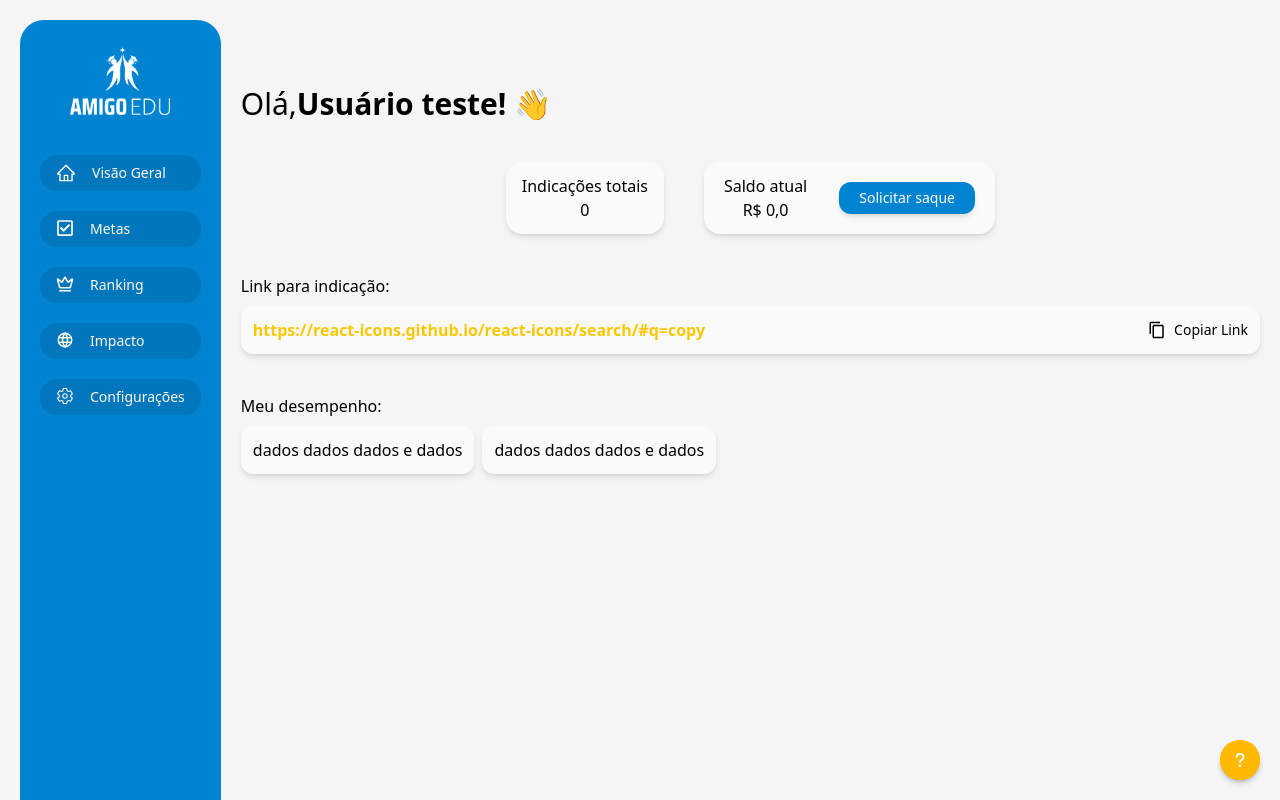
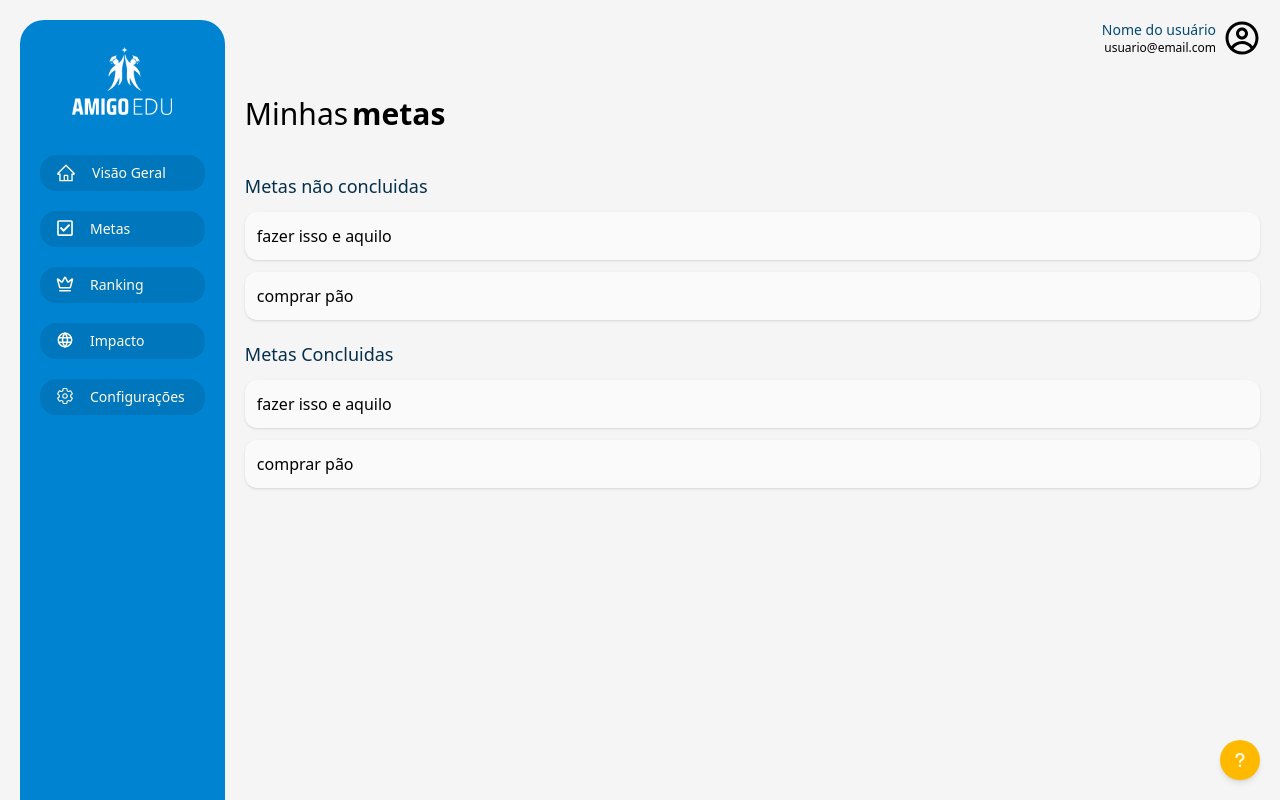
Before and after one commit to Juh-MM/AmigoEdu-frontend, a React (Vite) app: page /Metas in a window 1280 px wide. Shown: the top 800 px of the page. Built offline with nearby package versions, Linux system fonts and the light colour scheme.

Commit message:
Inicio Metas

```diff
--- a/src/App.jsx
+++ b/src/App.jsx
@@ -1,18 +1,26 @@
 import './App.css'
 import Home from './pages/Home'
 import Metas from './pages/Metas'
+import Sidebar from './components/Sidebar'
+import Ajuda from './components/Ajuda'
+import Profile from './components/Profile'
 
-import { BrowserRouter as Router, Routes, Route } from 'react-router-dom';
+import { Routes, Route } from 'react-router-dom';
 
 function App() {
   return (
-    <Router>
-      <Home />
+    <div className="flex flex-row bg-neutral-100 min-h-screen">
+      <Sidebar />
 
+      <div className="flex flex-col w-full">
+        <Profile />
         <Routes>
-          <Route path="/metas" element={<Metas />} />
+          <Route path="/" element={<Home />} />
+          <Route path="/Metas" element={<Metas />} />
         </Routes>
-  </Router>
+        <Ajuda />
+      </div>
+    </div>
   )
 }
 
--- a/src/components/Dashboards.jsx
+++ b/src/components/Dashboards.jsx
@@ -1,16 +1,16 @@
 export default function Dashboards(){
     return (
-        <div className="flex flex-col gap-2">
+        <div className="flex flex-col gap-2 w-full">
             <h1 className="">Meu desempenho:</h1>
-            <div className="flex flex-row gap-2">
-                <div className="p-3 bg-neutral-50 rounded-xl flex flex-row justify-between items-center shadow-md">
+            <div className="flex flex-row gap-2 w-full justify-between">
+                <div className="p-3 bg-neutral-50 rounded-xl flex flex-row justify-between items-center shadow">
                     <span>
-                        dados dados dados e dados
+                        dados dados dados e dados dados dados dados e dadosdados dados dados e dados dados dados dados e dados
                     </span>
                 </div>
-                <div className="p-3 bg-neutral-50 rounded-xl flex flex-row justify-between items-center shadow-md">
+                <div className="p-3 bg-neutral-50 rounded-xl flex flex-row justify-between items-center shadow">
                     <span>
-                        dados dados dados e dados
+                        dados dados dados e dados dados dados dados e dadosdados dados dados e dados dados dados dados e dados
                     </span>
                 </div>
             </div>
--- a/src/components/Link.jsx
+++ b/src/components/Link.jsx
@@ -19,7 +19,7 @@ export default function Link() {
     return(
         <div className="flex flex-col gap-2 w-full">
             <h1 className="">Link para indicação:</h1>
-            <div className="p-3 bg-neutral-50 rounded-xl flex flex-row justify-between items-center shadow-md">
+            <div className="p-3 bg-neutral-50 rounded-xl flex flex-row justify-between items-center shadow">
                 <span className="text-yellow-400 font-semibold">https://react-icons.github.io/react-icons/search/#q=copy</span>
                 <button onClick={copyLink} className="flex flex-row gap-2 items-center text-sm hover:text-sky-700">
                     <MdOutlineContentCopy className="text-lg" />
--- a/src/components/Overview.jsx
+++ b/src/components/Overview.jsx
@@ -3,11 +3,11 @@ import SaqueButton from "./SaqueButton";
 export default function Overview() {
     return(
         <div className="flex gap-10 w-full     justify-center">
-            <div className="flex flex-col justify-center  bg-neutral-50 h-18 p-4 rounded-2xl items-center shadow-md">
+            <div className="flex flex-col justify-center  bg-neutral-50 h-18 p-4 rounded-2xl items-center shadow">
                 <h1 className="">Indicações totais</h1>
                 <span className="font-medium">0</span>
             </div>
-            <div className="flex gap-8 justify-center items-center bg-neutral-50 p-5 h-18 rounded-2xl shadow-md">
+            <div className="flex gap-8 justify-center items-center bg-neutral-50 p-5 h-18 rounded-2xl shadow">
                 <div className="flex flex-col items-center">
                     <h1 className="">Saldo atual</h1>
                     <span className="font-medium">R$ 0,0</span>
--- a/src/components/Profile.jsx
+++ b/src/components/Profile.jsx
@@ -1 +1,16 @@
-//buscar foto do usuario logado
+import { CgProfile } from "react-icons/cg";
+
+export default function Profile() {
+    return(
+        <div className="flex flex-row justify-end m-5">
+            <div className="flex flex-row gap-2 items-center">
+                <div className="flex flex-col gap-0 items-end">
+                    <span className="text-sm text-sky-900">Nome do usuário</span>
+                    <span className="text-xs">usuario@email.com</span>
+                </div>
+                <CgProfile className="text-4xl" />
+            </div>
+
+        </div>
+    )
+}
--- a/src/components/SaqueButton.jsx
+++ b/src/components/SaqueButton.jsx
@@ -1,6 +1,6 @@
 export default function Ola() {
     return(
-        <button div className="bg-sky-600 text-white h-8 px-5 rounded-xl hover:bg-sky-700 shadow-md text-sm">
+        <button div className="bg-sky-600 text-white h-8 px-5 rounded-xl hover:bg-sky-700 shadow text-sm">
             Solicitar saque
         </button>
     )
--- a/src/components/Sidebar.jsx
+++ b/src/components/Sidebar.jsx
@@ -15,26 +15,26 @@ export default function Sidebar() {
             <div className="flex flex-col w-full gap-10 items-center">
                 <img src={Logo} className="w-25" alt="Logo do AmigoEdu"/>
                 <div className="flex flex-col gap-5 w-full">
-                    <div div className="flex gap-4 p-2 align-middle bg-sky-700/50 rounded-2xl px-4 hover:bg-sky-700/70 hover:cursor-pointer">
+                    <Link to="/" div className="flex gap-4 p-2 align-middle bg-sky-700/50 rounded-2xl px-4 hover:bg-sky-700/70 hover:cursor-pointer">
                         <AiOutlineHome className="text-amber-50 text-xl"/>
-                        <Link to="/"  className="text-amber-50">Visão Geral</Link>
-                    </div>
-                    <div div className="flex gap-4 p-2 align-middle bg-sky-700/50 rounded-2xl px-4 hover:bg-sky-700/70 hover:cursor-pointer">
+                        <h1 className="text-amber-50">Visão Geral</h1>
+                    </Link>
+                    <Link to="/Metas" div className="flex gap-4 p-2 align-middle bg-sky-700/50 rounded-2xl px-4 hover:bg-sky-700/70 hover:cursor-pointer">
                         <FaRegCheckSquare className="text-amber-50 text-lg"/>
-                        <Link to="/metas"  className="text-amber-50">Metas</Link>
-                    </div>
-                    <div div className="flex gap-4 p-2 align-middle bg-sky-700/50 rounded-2xl px-4 hover:bg-sky-700/70 hover:cursor-pointer">
+                        <h1 className="text-amber-50">Metas</h1>
+                    </Link>
+                    <Link to="/" div className="flex gap-4 p-2 align-middle bg-sky-700/50 rounded-2xl px-4 hover:bg-sky-700/70 hover:cursor-pointer">
                         <LuCrown className="text-amber-50 text-lg"/>
-                        <Link to="/"  className="text-amber-50">Ranking</Link>
-                    </div>
-                    <div div className="flex gap-4 p-2 align-middle bg-sky-700/50 rounded-2xl px-4 hover:bg-sky-700/70 hover:cursor-pointer">
+                        <h1 className="text-amber-50">Ranking</h1>
+                    </Link>
+                    <Link to="/" div className="flex gap-4 p-2 align-middle bg-sky-700/50 rounded-2xl px-4 hover:bg-sky-700/70 hover:cursor-pointer">
                         <TbWorld className="text-amber-50 text-lg"/>
-                        <Link to="/"  className="text-amber-50">Impacto</Link>
-                    </div>
-                    <div div className="flex gap-4 p-2 align-middle bg-sky-700/50 rounded-2xl px-4 hover:bg-sky-700/70 hover:cursor-pointer">
+                        <h1 className="text-amber-50">Impacto</h1>
+                    </Link>
+                    <Link to="/" div className="flex gap-4 p-2 align-middle bg-sky-700/50 rounded-2xl px-4 hover:bg-sky-700/70 hover:cursor-pointer">
                         <IoSettingsOutline  className="text-amber-50 text-lg"/>
-                        <Link to="/"  className="text-amber-50">Configurações</Link>
-                    </div>
+                        <h1 className="text-amber-50">Configurações</h1>
+                    </Link>
                 </div>
             </div>
 
--- a/src/main.jsx
+++ b/src/main.jsx
@@ -1,9 +1,12 @@
 import { StrictMode } from 'react'
 import { createRoot } from 'react-dom/client'
+import { BrowserRouter } from 'react-router-dom'
 import App from './App.jsx'
 
 createRoot(document.getElementById('root')).render(
   <StrictMode>
-    <App />
+    <BrowserRouter>
+      <App />
+    </BrowserRouter>
   </StrictMode>,
 )
--- a/src/pages/Home.jsx
+++ b/src/pages/Home.jsx
@@ -1,5 +1,3 @@
-import Sidebar from '../components/Sidebar'
-import Ajuda from '../components/Ajuda'
 import Overview from '../components/Overview';
 import Link from '../components/Link';
 import Dashboards from '../components/Dashboards'
@@ -9,18 +7,13 @@ export default function Home() {
 const nome = "Usuário teste";
 
     return(
-        <div className="flex flex-row bg-neutral-100 items-baseline">
-            <Sidebar />
-            <div className="flex flex-col gap-10 m-5 justify-center w-full ">
-                <div className="flex flex-row text-3xl">
+            <div className="flex flex-col gap-10 m-5 justify-center">
+                <div className="flex flex-row text-3xl gap-1">
                     <h1>Olá,</h1> <h1 className="font-semibold">{nome}! 👋</h1>
                 </div>
                 <Overview />
                 <Link />
                 <Dashboards/>
             </div>
-
-            <Ajuda />
-        </div>
     )
 }
--- a/src/pages/Metas.jsx
+++ b/src/pages/Metas.jsx
@@ -1,11 +1,30 @@
-import Sidebar from '../components/Sidebar'
-import Ajuda from '../components/Ajuda'
-
 export default function Metas() {
     return(
-        <div>
-            <Sidebar />
-            <Ajuda />
+        <div className="flex flex-col gap-10 m-5 justify-center">
+            <div className="flex flex-row text-3xl gap-1">
+                <h1>Minhas</h1><h1 className="font-semibold">metas</h1>
+            </div>
+            <div className="flex flex-col gap-5">
+                <div className="flex flex-col gap-3">
+                    <h1 className="text-sky-950 text-lg">Metas não concluidas</h1>
+                    <div className="flex flex-col gap-3">
+                        <p className="p-3 bg-neutral-50 w-full rounded-xl shadow">fazer isso e aquilo</p>
+                        <p className="p-3 bg-neutral-50 w-full rounded-xl shadow">comprar pão</p>
+                    </div>
+                </div>
+                <div className="flex flex-col gap-3">
+                    <h1 className="text-sky-950 text-lg">Metas Concluidas</h1>
+                    <div className="flex flex-col gap-3">
+                        <p className="p-3 bg-neutral-50 w-full rounded-xl shadow">fazer isso e aquilo</p>
+                        <p className="p-3 bg-neutral-50 w-full rounded-xl shadow">comprar pão</p>
+                    </div>
+                </div>
+                <ul>
+                    <li>
+
+                    </li>
+                </ul>
+            </div>
         </div>
     )
 }
```
